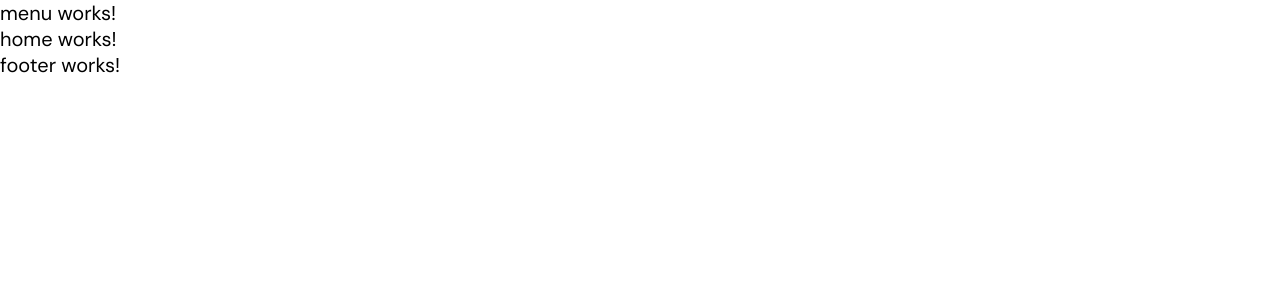
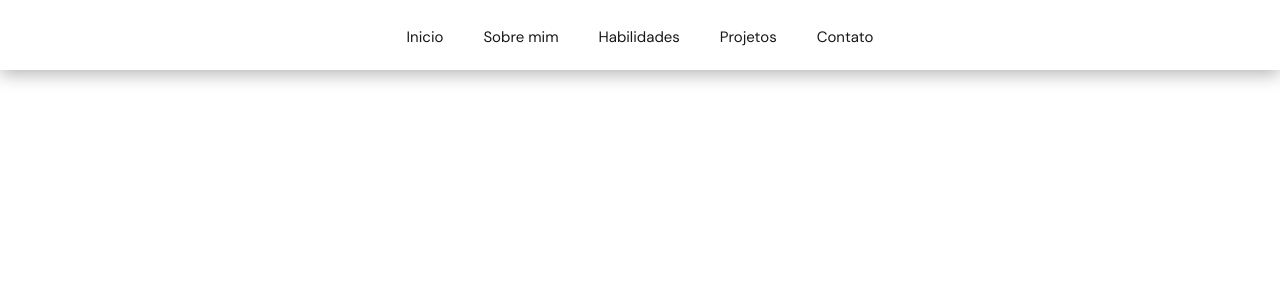
Before and after one commit to rafaeleliasgri/pagina-pessoal, an Angular app: page / in a window 1280 px wide. Shown: the top 300 px of the page. Built offline with nearby package versions, Linux system fonts and the light colour scheme.

Commit message:
menu do topo

```diff
--- a/src/app/menu/menu.component.css
+++ b/src/app/menu/menu.component.css
@@ -0,0 +1,70 @@
+nav {
+    box-shadow: 0 4px 17px #0000004d;
+    background: #fff;
+    position: fixed;
+    width: 100%;
+    display: flex;
+    align-items: center;
+    justify-content: right;
+    height: 70px;
+}
+
+nav ul {
+    display: flex;
+    flex-direction: column;
+    align-items: center;
+    justify-content: center;
+    list-style: none;
+    position: absolute;
+    top: 70px;
+    background: #fff;
+    width: 100%;
+}
+
+nav ul.open {
+    display: flex;
+}
+
+nav ul.closed {
+    display: none;
+}
+
+nav ul li {
+    padding: 20px;
+}
+
+nav ul li a {
+    color: var(--color-black-1);
+    font-size: var(--font-size-5);
+    text-decoration: none;
+}
+
+nav ul li a:hover {
+    color: var(--color-blue-2);
+}
+
+nav i {
+    font-size: 45px;
+    margin: 0 15px;
+    cursor: pointer;
+}
+
+@media (min-width: 768px) {
+
+    nav {
+        justify-content: center;
+
+    }
+
+    nav ul.open,
+    nav ul.closed {
+        display: flex;
+        flex-direction: row;
+        position: relative;
+        top: 0;
+    }
+
+    nav i {
+        display: none;
+    }
+}
--- a/src/app/menu/menu.component.html
+++ b/src/app/menu/menu.component.html
@@ -1 +1,11 @@
-<p>menu works!</p>
+<nav>
+    <ul [class]="menuStatus">
+        <li *ngFor="let item of menuItems">
+            <a [href]="item.url">{{item.name}}</a>
+        </li>
+    </ul>
+
+    <i class="material-symbols-outlined" (click)="menuClick()">
+        menu
+    </i>
+</nav>
--- a/src/app/menu/menu.component.ts
+++ b/src/app/menu/menu.component.ts
@@ -1,10 +1,12 @@
 import { Component } from '@angular/core';
 import { MenuService } from '../services/menu.service';
+import { Menu } from '../models/menu';
+import { CommonModule } from '@angular/common';
 
 @Component({
   selector: 'app-menu',
   standalone: true,
-  imports: [],
+  imports: [CommonModule],
   templateUrl: './menu.component.html',
   styleUrl: './menu.component.css'
 })
@@ -12,4 +14,20 @@
 
   constructor(private menuService: MenuService) { }
 
+  menuItems?: Array<Menu>;
+
+  menuStatus = 'closed';
+
+  ngOnInit() {
+    const menu = this.menuService.getItems();
+
+    this.menuItems = menu;
+  }
+
+  menuClick() {
+
+    this.menuStatus = (this.menuStatus === 'open' ? 'closed' : 'open');
+
+  }
+
 }
--- a/src/index.html
+++ b/src/index.html
@@ -13,6 +13,9 @@
   <link
     href="https://fonts.googleapis.com/css2?family=DM+Sans:ital,opsz,wght@0,9..40,100..1000;1,9..40,100..1000&display=swap"
     rel="stylesheet">
+
+  <link rel="stylesheet"
+    href="https://fonts.googleapis.com/css2?family=Material+Symbols+Outlined:opsz,wght,FILL,GRAD@20..48,100..700,0..1,-50..200" />
 </head>
 
 <body>
--- a/src/styles.css
+++ b/src/styles.css
@@ -23,9 +23,4 @@
     --color-pink-1: #f42771;
 
     --color-black-1: #181818;
-
-
-
-
-
 }
```
